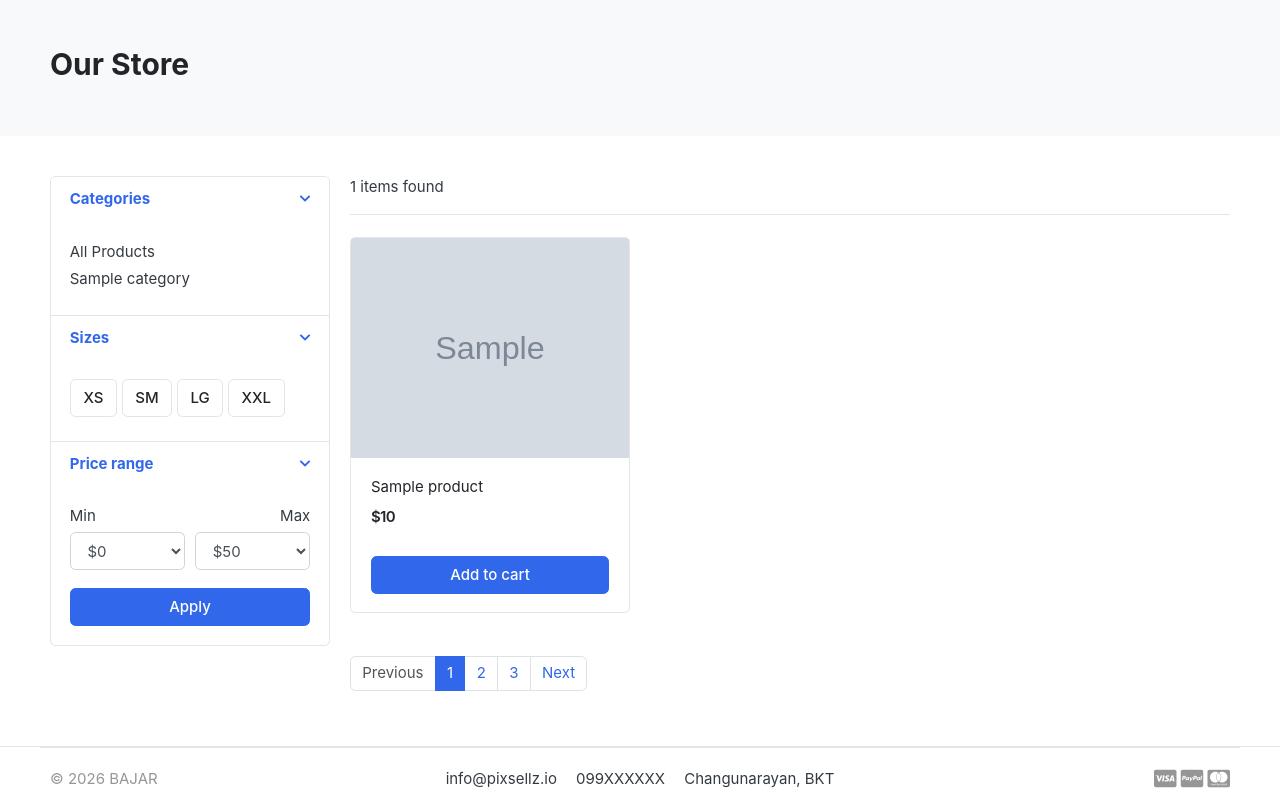
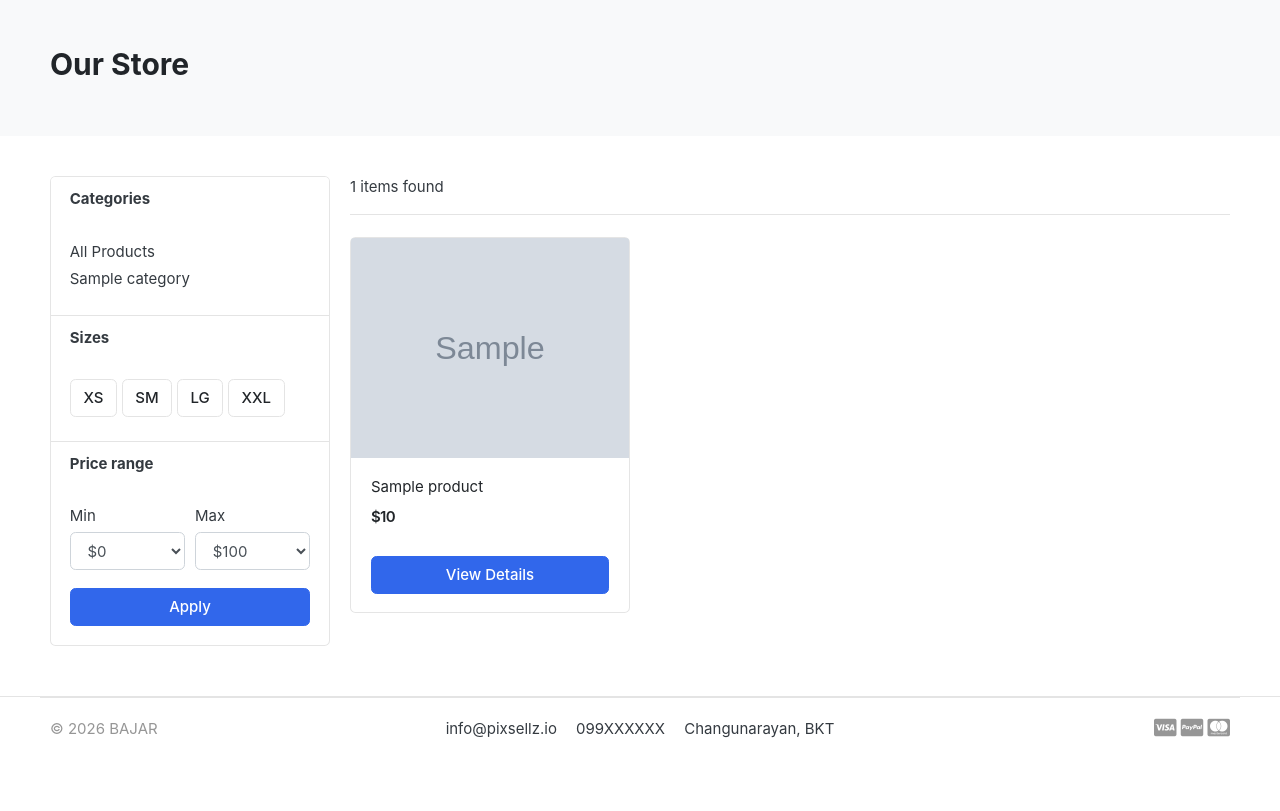
Before and after one commit to Mahessh01/Bajar, a Django app: page /store/ in a window 1280 px wide. Shown: the part 133-944 px from the top of the page. After the commit the page ends 871 px from the top, so only its background shows below. Run offline with Django 5.2, Linux system fonts and the light colour scheme; tables that the repository leaves empty hold one stand-in row (values such as "Sample post"); grey boxes marked "Sample" are stand-in pictures; some libraries are stand-ins or nearby versions; some web fonts are replaced.

Commit message:
all templates file are here

```diff
--- a/templates/includes/navbar.html
+++ b/templates/includes/navbar.html
@@ -91,11 +91,11 @@
                             </div>
                         </div>
 
-                        <a href="./cart.html" class="widget-header pl-3 ml-3">
+                        <a href="{% url 'cart' %}" class="widget-header pl-3 ml-3">
                             <div class="icon icon-sm rounded-circle border">
                                 <i class="fa fa-shopping-cart"></i>
                             </div>
-                            <span class="badge badge-pill badge-danger notify">0</span>
+                            <span class="badge badge-pill badge-danger notify">{{ cart_count }}</span>
                         </a>
 
                     </div>
--- a/templates/store/store.html
+++ b/templates/store/store.html
@@ -1,173 +1,210 @@
 {% extends 'base.html' %}
+{% load static %}
 
-{% load static %}
 {% block content %}
-<!-- ========================= SECTION PAGETOP ========================= -->
-<!-- ========================= SECTION PAGETOP ========================= -->
+
 <section class="section-pagetop bg">
     <div class="container">
         <h2 class="title-page">Our Store</h2>
+    </div>
+</section>
 
-    </div> <!-- container //  -->
-</section>
-<!-- ========================= SECTION INTRO END// ========================= -->
-
-<!-- ========================= SECTION CONTENT ========================= -->
 <section class="section-content padding-y">
     <div class="container">
 
         <div class="row">
+
+            <!-- SIDEBAR -->
             <aside class="col-md-3">
 
                 <div class="card">
+
+                    <!-- CATEGORIES -->
                     <article class="filter-group">
                         <header class="card-header">
-                            <a href="#" data-toggle="collapse" data-target="#collapse_1" aria-expanded="true" class="">
-                                <i class="icon-control fa fa-chevron-down"></i>
                             <h6 class="title">Categories</h6>
-                            </a>
                         </header>
-                        <div class="filter-content collapse show" id="collapse_1">
+
                         <div class="card-body">
-
                             <ul class="list-menu">
                                 <li><a href="{% url 'store' %}">All Products</a></li>
 
                                 {% for category in links %}
-                                    <li><a href="{{ category.get_url }}">{{ category.category_name }}</a></li>
+                                <li>
+                                    <a href="{{ category.get_url }}">
+                                        {{ category.category_name }}
+                                    </a>
+                                </li>
                                 {% endfor %}
                             </ul>
+                        </div>
+                    </article>
 
-                            </div> <!-- card-body.// -->
-                        </div>
-                    </article> <!-- filter-group  .// -->
+                    <!-- SIZES -->
                     <article class="filter-group">
                         <header class="card-header">
-                            <a href="#" data-toggle="collapse" data-target="#collapse_4" aria-expanded="true" class="">
-                                <i class="icon-control fa fa-chevron-down"></i>
-                                <h6 class="title">Sizes </h6>
-                            </a>
+                            <h6 class="title">Sizes</h6>
                         </header>
-                        <div class="filter-content collapse show" id="collapse_4">
+
                         <div class="card-body">
                             <label class="checkbox-btn">
                                 <input type="checkbox">
-                                    <span class="btn btn-light"> XS </span>
+                                <span class="btn btn-light">XS</span>
                             </label>
 
                             <label class="checkbox-btn">
                                 <input type="checkbox">
-                                    <span class="btn btn-light"> SM </span>
+                                <span class="btn btn-light">SM</span>
                             </label>
 
                             <label class="checkbox-btn">
                                 <input type="checkbox">
-                                    <span class="btn btn-light"> LG </span>
+                                <span class="btn btn-light">LG</span>
                             </label>
 
                             <label class="checkbox-btn">
                                 <input type="checkbox">
-                                    <span class="btn btn-light"> XXL </span>
+                                <span class="btn btn-light">XXL</span>
                             </label>
-                            </div><!-- card-body.// -->
                         </div>
-                    </article> <!-- filter-group .// -->
+                    </article>
 
+                    <!-- PRICE FILTER -->
                     <article class="filter-group">
                         <header class="card-header">
-                            <a href="#" data-toggle="collapse" data-target="#collapse_3" aria-expanded="true" class="">
-                                <i class="icon-control fa fa-chevron-down"></i>
-                                <h6 class="title">Price range </h6>
-                            </a>
+                            <h6 class="title">Price range</h6>
                         </header>
-                        <div class="filter-content collapse show" id="collapse_3">
+
                         <div class="card-body">
 
                             <div class="form-row">
                                 <div class="form-group col-md-6">
                                     <label>Min</label>
-                                        <!-- <input class="form-control" placeholder="$0" type="number"> -->
-                                        <select class="mr-2 form-control">
-                                            <option value="0">$0</option>
-                                            <option value="50">$50</option>
-                                            <option value="100">$100</option>
-                                            <option value="150">$150</option>
-                                            <option value="200">$200</option>
-                                            <option value="500">$500</option>
-                                            <option value="1000">$1000</option>
+                                    <select class="form-control">
+                                        <option>$0</option>
+                                        <option>$50</option>
+                                        <option>$100</option>
+                                        <option>$200</option>
                                     </select>
                                 </div>
-                                    <div class="form-group text-right col-md-6">
+
+                                <div class="form-group col-md-6">
                                     <label>Max</label>
-                                        <select class="mr-2 form-control">
-                                            <option value="50">$50</option>
-                                            <option value="100">$100</option>
-                                            <option value="150">$150</option>
-                                            <option value="200">$200</option>
-                                            <option value="500">$500</option>
-                                            <option value="1000">$1000</option>
-                                            <option value="2000">$2000+</option>
+                                    <select class="form-control">
+                                        <option>$100</option>
+                                        <option>$200</option>
+                                        <option>$500</option>
+                                        <option>$1000+</option>
                                     </select>
                                 </div>
-                                </div> <!-- form-row.// -->
+                            </div>
+
                             <button class="btn btn-block btn-primary">Apply</button>
-                            </div><!-- card-body.// -->
+
                         </div>
-                    </article> <!-- filter-group .// -->
+                    </article>
 
-                </div> <!-- card.// -->
+                </div>
 
-            </aside> <!-- col.// -->
+            </aside>
+
+            <!-- PRODUCTS -->
             <main class="col-md-9">
 
                 <header class="border-bottom mb-4 pb-3">
-                    <div class="form-inline">
                     <span class="mr-md-auto">{{ product_count }} items found</span>
-
-                    </div>
-                </header><!-- sect-heading -->
+                </header>
 
                 <div class="row">
-                    {% for product in products%}
+
+                    {% for product in products %}
                     <div class="col-md-4">
+
                         <figure class="card card-product-grid">
+
                             <div class="img-wrap">
-
                                 <a href="{{ product.get_url }}">
                                     <img src="{{ product.images.url }}" alt="{{ product.product_name }}">
                                 </a>
-                            </div> <!-- img-wrap.// -->
+                            </div>
+
                             <figcaption class="info-wrap">
+
                                 <div class="fix-height">
-                                    <a href="{{ product.get_url }}" class="title">{{ product.product_name}}</a>
+                                    <a href="{{ product.get_url }}" class="title">
+                                        {{ product.product_name }}
+                                    </a>
+
                                     <div class="price-wrap mt-2">
                                         <span class="price">${{ product.price }}</span>
-                                    </div> <!-- price-wrap.// -->
                                     </div>
-                                <a href="#" class="btn btn-block btn-primary">Add to cart </a>
+                                </div>
+
+                                <a href="{{ product.get_url }}" class="btn btn-block btn-primary">
+                                    View Details
+                                </a>
+
                             </figcaption>
+
                         </figure>
-                    </div> <!-- col.// -->
+
+                    </div>
                     {% endfor %}
-                </div> <!-- row end.// -->
-
-
-                <nav class="mt-4" aria-label="Page navigation sample">
-                    <ul class="pagination">
-                        <li class="page-item disabled"><a class="page-link" href="#">Previous</a></li>
-                        <li class="page-item active"><a class="page-link" href="#">1</a></li>
-                        <li class="page-item"><a class="page-link" href="#">2</a></li>
-                        <li class="page-item"><a class="page-link" href="#">3</a></li>
-                        <li class="page-item"><a class="page-link" href="#">Next</a></li>
-                    </ul>
-                </nav>
-
-            </main> <!-- col.// -->
 
                 </div>
 
-    </div> <!-- container .//  -->
+                <!-- PAGINATION (ONLY FIXED PART) -->
+                <nav class="mt-4">
+
+                    {% if products.has_other_pages %}
+
+                    <ul class="pagination">
+
+                        {% if products.has_previous %}
+                        <li class="page-item">
+                            <a class="page-link" href="?page={{ products.previous_page_number }}">Previous</a>
+                        </li>
+                        {% else %}
+                        <li class="page-item disabled">
+                            <a class="page-link">Previous</a>
+                        </li>
+                        {% endif %}
+
+                        {% for i in products.paginator.page_range %}
+
+                        {% if products.number == i %}
+                        <li class="page-item active">
+                            <a class="page-link">{{ i }}</a>
+                        </li>
+                        {% else %}
+                        <li class="page-item">
+                            <a class="page-link" href="?page={{ i }}">{{ i }}</a>
+                        </li>
+                        {% endif %}
+
+                        {% endfor %}
+
+                        {% if products.has_next %}
+                        <li class="page-item">
+                            <a class="page-link" href="?page={{ products.next_page_number }}">Next</a>
+                        </li>
+                        {% else %}
+                        <li class="page-item disabled">
+                            <a class="page-link">Next</a>
+                        </li>
+                        {% endif %}
+
+                    </ul>
+
+                    {% endif %}
+
+                </nav>
+
+            </main>
+
+        </div>
+
+    </div>
 </section>
-<!-- ========================= SECTION CONTENT END// ========================= -->
 
 {% endblock %}
```
Also changed, not shown: templates/store/cart.html (+15 -5 lines), templates/store/product_detail.html (+74 -45 lines). Lines whose indentation alone changed are shown as unchanged.
